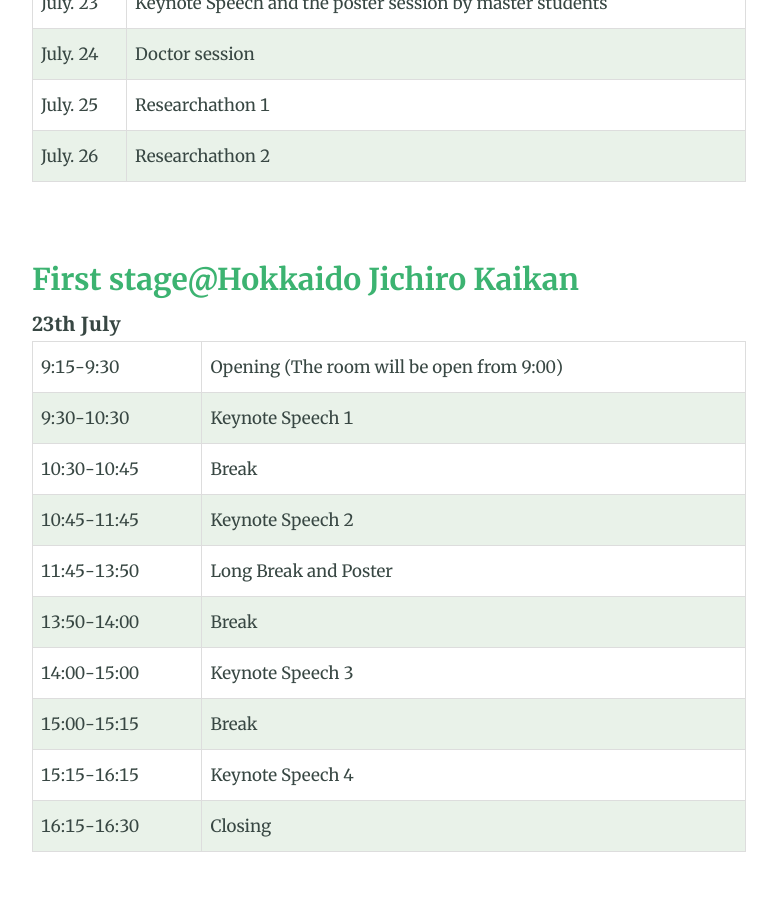
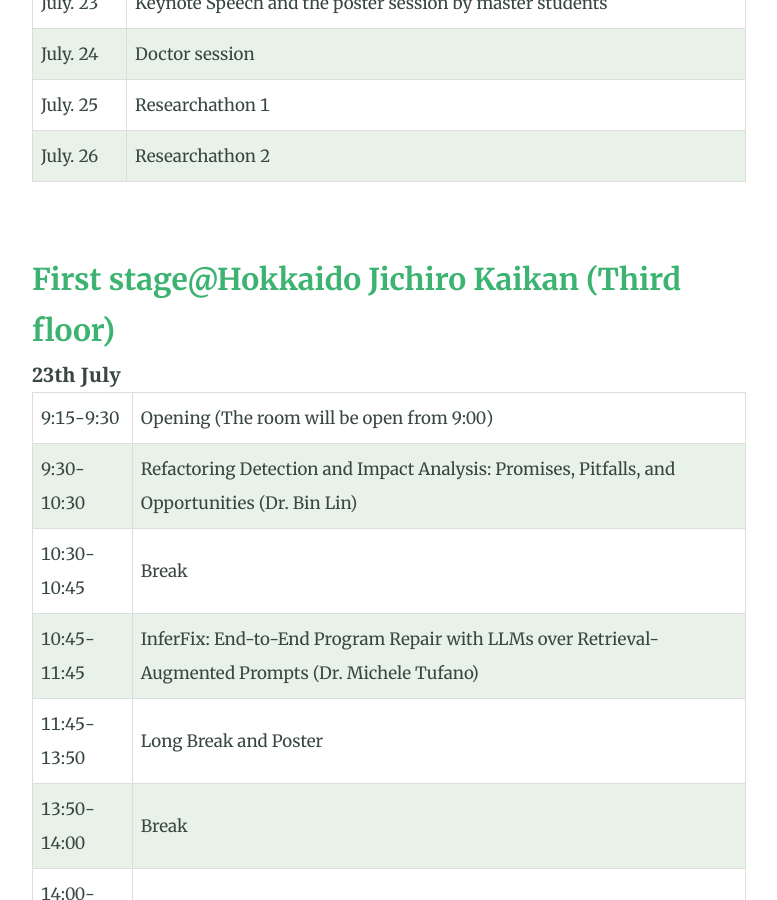
Before and after one commit to msr-asia-summit/msr-asia-summit.github.io, a Jekyll site: the page built from program.md, in a window 1280 px wide and 900 px high, scrolled down 891 px. Shown: the whole window, without its empty margins (251-1028 px from the left). Built offline with Jekyll 4.4.1, drawn with Linux system fonts in a browser that asks for light colours; some of the changed text lies outside the part shown.

Commit message:
update program

```diff
--- a/_includes/table-program-first-stage.html
+++ b/_includes/table-program-first-stage.html
@@ -7,7 +7,7 @@
     </tr>
     <tr>
         <td>9:30-10:30</td>
-        <td>Keynote Speech 1</td>
+        <td>Refactoring Detection and Impact Analysis: Promises, Pitfalls, and Opportunities (Dr. Bin Lin)</td>
     </tr>
     <tr>
         <td>10:30-10:45</td>
@@ -15,7 +15,7 @@
     </tr>
     <tr>
         <td>10:45-11:45</td>
-        <td>Keynote Speech 2</td>
+        <td>InferFix: End-to-End Program Repair with LLMs over Retrieval-Augmented Prompts (Dr. Michele Tufano)</td>
     </tr>
     <tr>
         <td>11:45-13:50</td>
@@ -27,7 +27,7 @@
     </tr>
     <tr>
         <td>14:00-15:00</td>
-        <td>Keynote Speech 3</td>
+        <td>Data-driven Software Testing (Dr. Junjie Chen)</td>
     </tr>
     <tr>
         <td>15:00-15:15</td>
@@ -35,7 +35,7 @@
     </tr>
     <tr>
         <td>15:15-16:15</td>
-        <td>Keynote Speech 4</td>
+        <td>Learning Patterns from User Interfaces to Automate Software Engineering Tasks (Dr. Kevin Moran)</td>
     </tr>
     <tr>
         <td>16:15-16:30</td>
--- a/program.md
+++ b/program.md
@@ -13,7 +13,7 @@ excerpt: "MSR Asia Summit 2023 Program"
 {% include table-program.html %}
 
 <br>
-### <font color="MediumSeaGreen">First stage@Hokkaido Jichiro Kaikan</font>
+### <font color="MediumSeaGreen">First stage@Hokkaido Jichiro Kaikan (Third floor)</font>
 
 
 {% include table-program-first-stage.html %}
```
